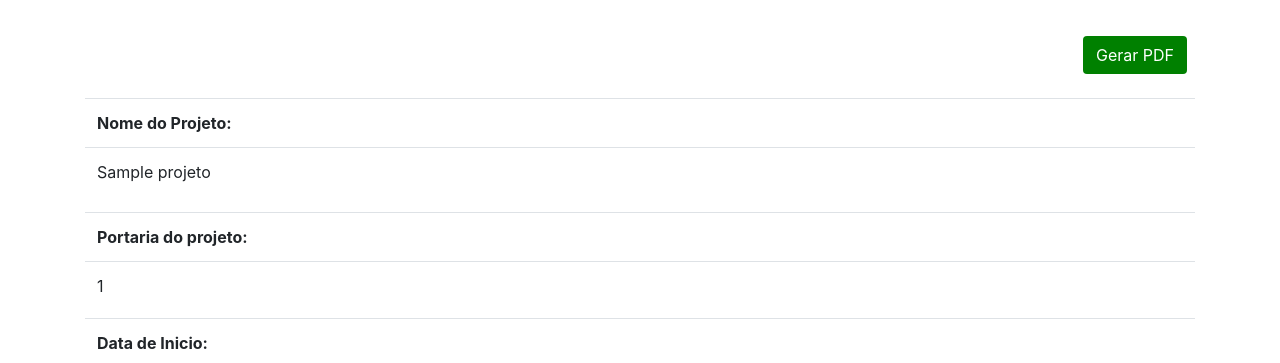
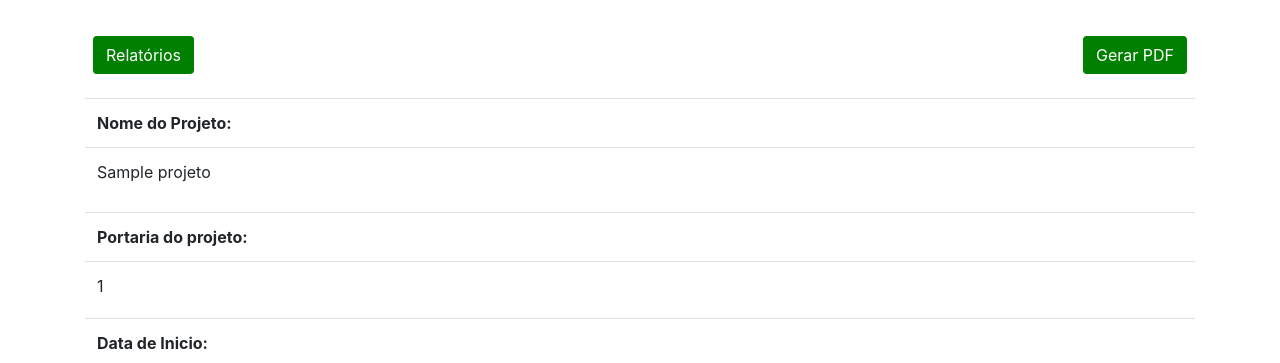
Before and after one commit to viktorb8/Estagio21, a Django app: page /projeto/1 in a window 1280 px wide. Shown: the part 56-419 px from the top of the page. Run offline with Django 3.2, Linux system fonts and the light colour scheme; a user stored in the database is signed in; tables that the repository leaves empty hold one stand-in row (values such as "Sample post"); some libraries are stand-ins or nearby versions.

Commit message:
add files

```diff
--- a/templates/projeto.html
+++ b/templates/projeto.html
@@ -27,7 +27,28 @@ border-color: #008000;
 
     <div class="d-flex bd-highlight mb-3">
 
+      {%if user.is_authenticated %}
+        {% if not logado %}
+        <div class="p-2 bd-highlight">
+          <a role="button" class="btn btn-green" href="{% url 'editar_projeto' projeto.id %}">Editar</a>
+        </div>
+        {% endif %}
+        <div class="p-2 bd-highlight">
+          <a role="button" class="btn btn-green" href="{% url 'relatorios' projeto.id %}">Relatórios</a>
+        </div>
 
+        {% if not logado %}
+        <div class="p-2 bd-highlight">
+          <a role="button" class="btn btn-green" href="{% url 'bolsas' projeto.id %}">Bolsas</a>
+        </div>
+
+        <div class="p-2 bd-highlight">
+          <a role="button" class="btn btn-danger" href="{% url 'deletar_projeto' projeto.id %}">Excluir</a>
+        </div>
+        {% endif %}
+
+
+      {% endif %}
 
         <div class="ml-auto p-2 bd-highlight">
           <a role="button" class="btn btn-green" href="{% url 'pdf_view' projeto.id %}" target="_blank">Gerar PDF</a>
```
